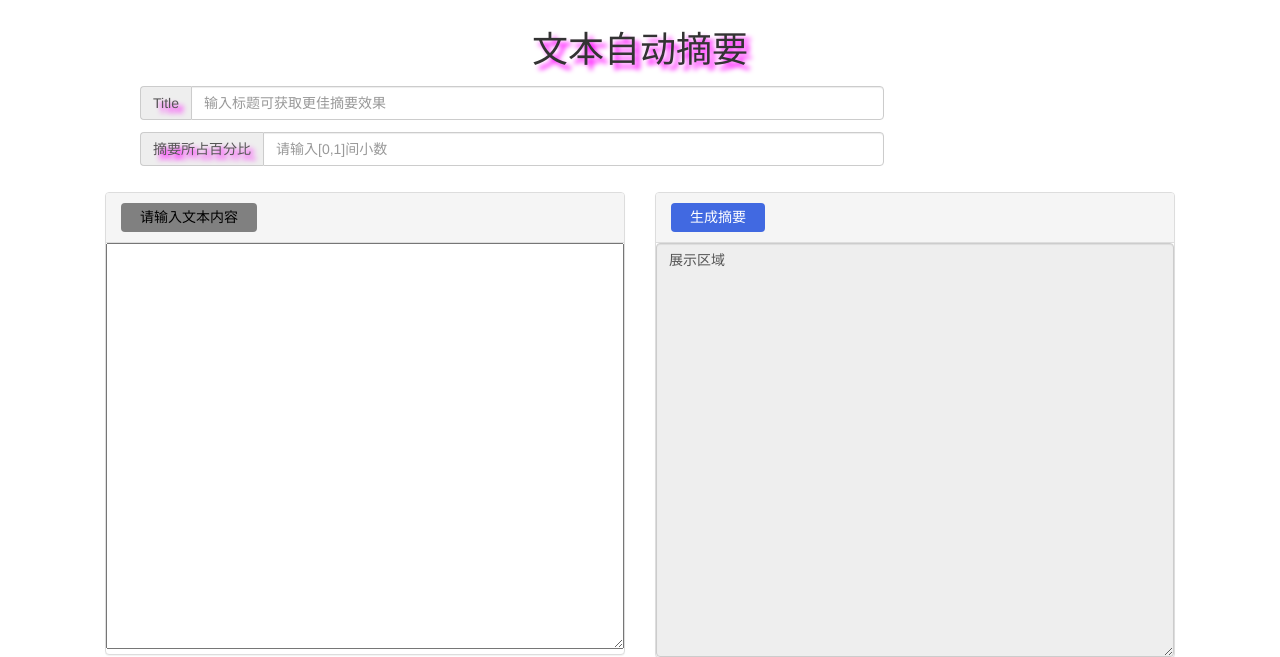
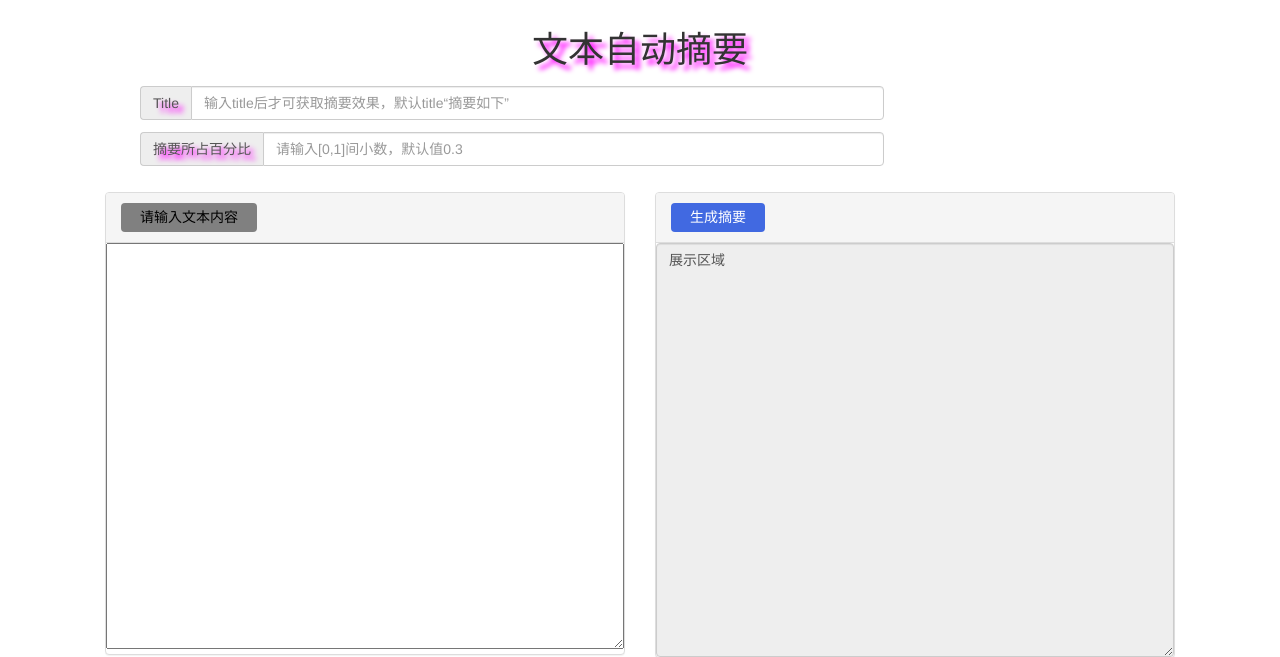
Before and after one commit to NLP-Rocket-Group/OursRepository, a Flask app: page /start in a window 1280 px wide. Shown: the top 657 px of the page. Run offline with Flask 2, Linux system fonts and the light colour scheme; some libraries are stand-ins or nearby versions.

Commit message:
Update index.html
更新标题和百分比 默认值提示信息

```diff
--- a/text-abstract-extraction/templates/index.html
+++ b/text-abstract-extraction/templates/index.html
@@ -15,11 +15,11 @@
 
 <div class="input-group">
     <span class="input-group-addon" >Title</span>
-    <input type="text" class="form-control" id="my-title" placeholder="输入标题可获取更佳摘要效果" aria-describedby="basic-addon1">
+    <input type="text" class="form-control" id="my-title" placeholder="输入title后才可获取摘要效果，默认title“摘要如下”" aria-describedby="basic-addon1">
 </div>
 <div class="input-group">
    <span class="input-group-addon" >摘要所占百分比</span>
-   <input type="text" class="form-control" id="my-proportion" placeholder="请输入[0,1]间小数" aria-describedby="basic-addon1">
+   <input type="text" class="form-control" id="my-proportion" placeholder="请输入[0,1]间小数，默认值0.3" aria-describedby="basic-addon1">
 </div>
 
 
```
